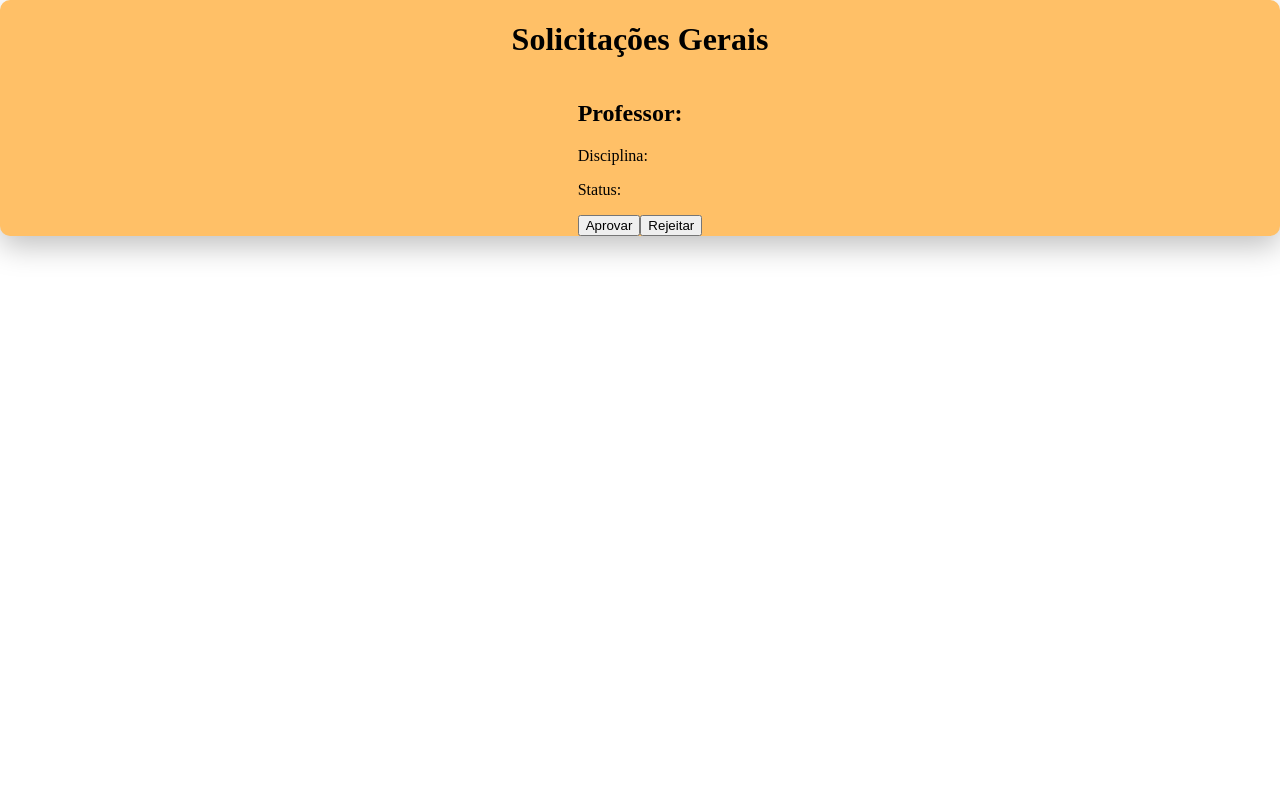
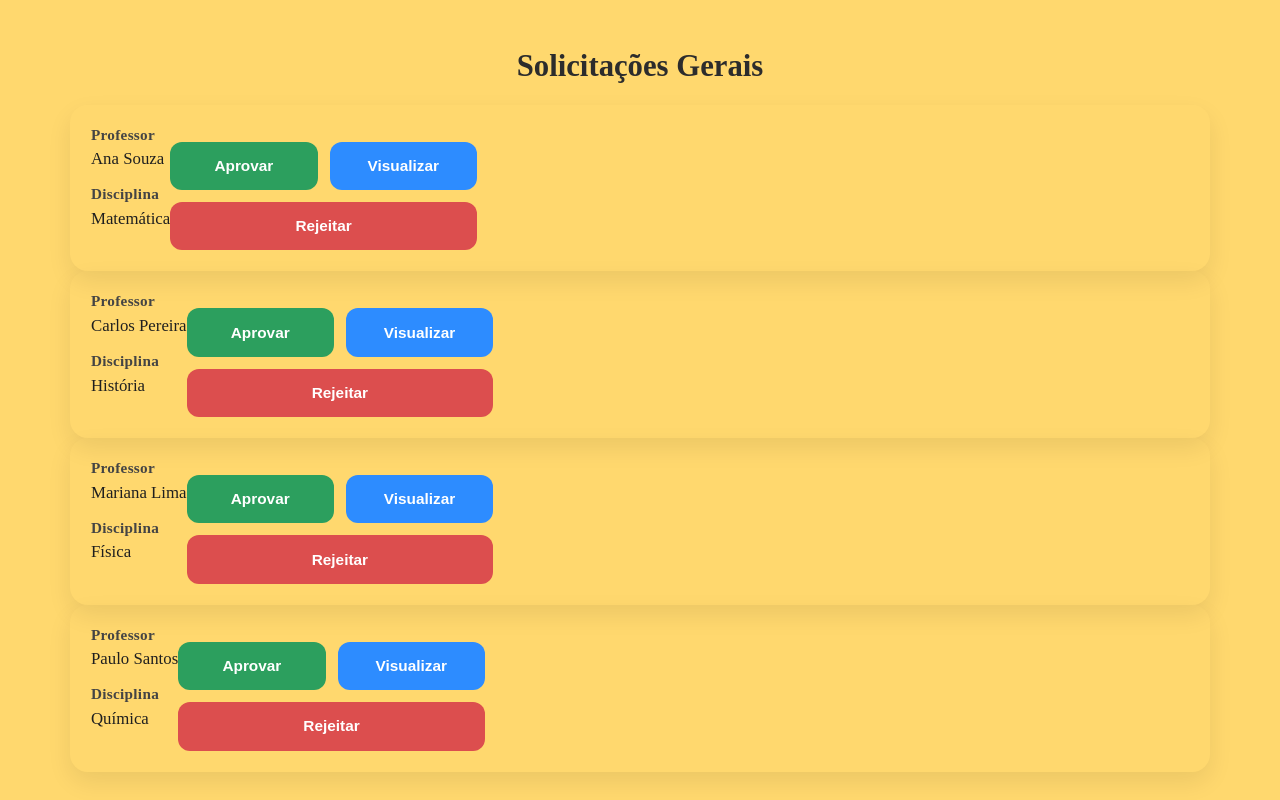
Before and after one commit to Vitin-19/sistema_rh, a React (Vite) app: page / in a window 1280 px wide. Built offline with nearby package versions, Linux system fonts and the light colour scheme; a web font is replaced by a local one.

Commit message:
update:SolicitacaoResponsavel

```diff
--- a/src/components/SolicitacaoResponsavelCard.jsx
+++ b/src/components/SolicitacaoResponsavelCard.jsx
@@ -0,0 +1,28 @@
+const SolicitacaoResponsavelCard = ({ professor, disciplina, status, onApprove, onReject, onView }) => {
+  return (
+    <article className="card-solicitacao">
+      <div className="informacoes">
+        <h2>Professor</h2>
+        <p>{professor}</p>
+
+        <h2>Disciplina</h2>
+        <p>{disciplina}</p>
+
+      </div>
+
+      <div className="card-actions">
+        <button className="button-approve" onClick={onApprove}>
+          Aprovar
+        </button>
+        <button className="button-view" onClick={onView}>
+          Visualizar
+        </button>
+        <button className="button-reject" onClick={onReject}>
+          Rejeitar
+        </button>
+      </div>
+    </article>
+  );
+};
+
+export default SolicitacaoResponsavelCard;
--- a/src/components/SolicitacaoResponsavelContainer.jsx
+++ b/src/components/SolicitacaoResponsavelContainer.jsx
@@ -1,26 +1,77 @@
 import { useState } from "react";
 import "../App.css";
+import SolicitacaoResponsavelCard from "./SolicitacaoResponsavelCard";
 
 const SolicitacaoResponsavelContainer = () => {
-    const [nomeProfessor, setNome] = useState("");
-    const [nomeDisciplina, setDisciplina] = useState("");
-    const [solicitacaoStatus, setStatus] = useState("");
+  const [solicitacoes, setSolicitacoes] = useState([
+    {
+      id: 1,
+      professor: "Ana Souza",
+      disciplina: "Matemática",
+    },
+    {
+      id: 2,
+      professor: "Carlos Pereira",
+      disciplina: "História",
+
+    },
+    {
+      id: 3,
+      professor: "Mariana Lima",
+      disciplina: "Física",
+
+    },
+    {
+      id: 4,
+      professor: "Paulo Santos",
+      disciplina: "Química",
+
+    },
+  ]);
+
+  // expose a lightweight global reference to allow simple view handler
+  // (keeps this change minimal; can be refactored to use context/modal)
+  window.__solicitacoes_global__ = solicitacoes;
+
+  const handleApprove = (id) => {
+    setSolicitacoes((prev) =>
+      prev.map((item) =>
+        item.id === id ? { ...item, status: "Aprovado" } : item
+      )
+    );
+  };
+
+  const handleReject = (id) => {
+    setSolicitacoes((prev) =>
+      prev.map((item) =>
+        item.id === id ? { ...item, status: "Rejeitado" } : item
+      )
+    );
+  };
+
   return (
     <div className="RespSolicContainer">
-            <header>
+      <header className="resp-header">
+        <div>
           <h1>Solicitações Gerais</h1>
+        </div>
       </header>
-            <section>
-                <div>
-                    <h2>Professor: {nomeProfessor}</h2>
-                    <p>Disciplina: {nomeDisciplina}</p>
-                    <p>Status: {solicitacaoStatus}</p>
-                    <button>Aprovar</button>
-                    <button>Rejeitar</button>
-                </div>
+
+      <section className="cards-grid">
+        {solicitacoes.map((item) => (
+          <SolicitacaoResponsavelCard
+            key={item.id}
+            professor={item.professor}
+            disciplina={item.disciplina}
+            onApprove={() => handleApprove(item.id)}
+            onView={() => handleView(item.id)}
+            onReject={() => handleReject(item.id)}
+          />
+        ))}
       </section>
     </div>
   );
 };
 
+
 export default SolicitacaoResponsavelContainer;
--- a/src/screens/SolicitacaoResponsavelScreen.jsx
+++ b/src/screens/SolicitacaoResponsavelScreen.jsx
@@ -1,15 +1,13 @@
 
-import "../App.css"
+import "../App.css";
 import SolicitacaoResponsavelContainer from "../components/SolicitacaoResponsavelContainer";
 
 const SolicitacaoResponsavelScreen = () => {
+  return (
+    <div className="background">
+      <SolicitacaoResponsavelContainer />
+    </div>
+  );
+};
 
-
-    return(
-        <div className="background">
-            <SolicitacaoResponsavelContainer/>
-        </div>
-    )
-}
-
-export default SolicitacaoResponsavelContainer;
+export default SolicitacaoResponsavelScreen;
--- a/src/styles/SolicitacaoResponsavelScreen.css
+++ b/src/styles/SolicitacaoResponsavelScreen.css
@@ -1,8 +1,119 @@
 .RespSolicContainer {
-  background-color: #ffc067;
+  width: min(1140px, 100%);
+  margin: 30px;
+  padding: 28px;
+
   display: flex;
   flex-direction: column;
   align-items: center;
-  border-radius: 10px;
-  box-shadow: 0 10px 30px rgba(0, 0, 0, 0.25);
+  border-radius: 20px;
 }
+
+.resp-header {
+  width: 100%;
+  display: flex;
+  flex-direction: column;
+  align-items: center;
+
+
+}
+
+.resp-header h1 {
+  text-align: center;
+  font-size: clamp(1.8rem, 2.4vw, 2.5rem);
+  color: #2c2c2c;
+}
+
+.resp-header p {
+  margin: 0.5rem 0 0;
+  color: #3f3f3f;
+  max-width: 680px;
+}
+.cards-grid {
+  width: 100%;
+  display: flex;
+  flex-direction: column;
+
+}
+
+.card-solicitacao {
+  display: flex;
+  flex-direction: space-between;
+  border-radius: 18px;
+  padding: 21px;
+  width: 100%;
+  box-sizing: border-box;
+  box-shadow: 0 10px 24px rgba(0, 0, 0, 0.08);
+}
+
+.card-solicitacao:hover {
+
+  box-shadow: 0 16px 30px rgba(0, 0, 0, 0.12);
+}
+
+.informacoes h2 {
+  margin: 0;
+  font-size: 0.95rem;
+  color: #444;
+  letter-spacing: 0.02em;
+}
+
+.informacoes p {
+  margin: 0.35rem 0 1rem;
+  font-size: 1.05rem;
+  color: #1f1f1f;
+}
+
+.card-actions {
+  display: flex;
+  flex-wrap: wrap;
+  gap: 0.75rem;
+  margin-top: 1rem;
+}
+
+.card-actions button {
+  flex: 1 1 120px;
+  border: none;
+  border-radius: 12px;
+  padding: 0.95rem 1rem;
+  font-size: 0.96rem;
+  font-weight: 700;
+  cursor: pointer;
+  transition: transform 0.15s ease, filter 0.15s ease;
+}
+
+.button-approve {
+  background: #2c9f5e;
+  color: #fff;
+}
+
+.button-view {
+  background: #2d8cff;
+  color: #fff;
+}
+
+.button-reject {
+  background: #dc4e4e;
+  color: #fff;
+}
+
+.card-actions button:hover {
+  transform: translateY(-1px);
+  filter: brightness(1.03);
+}
+
+@media (max-width: 720px) {
+  .RespSolicContainer {
+    margin: 16px;
+    padding: 20px;
+  }
+
+  .resp-header {
+    flex-direction: column;
+    align-items: flex-start;
+  }
+
+  .card-actions {
+    flex-direction: column;
+  }
+}
```
Lines whose indentation alone changed are shown as unchanged.
